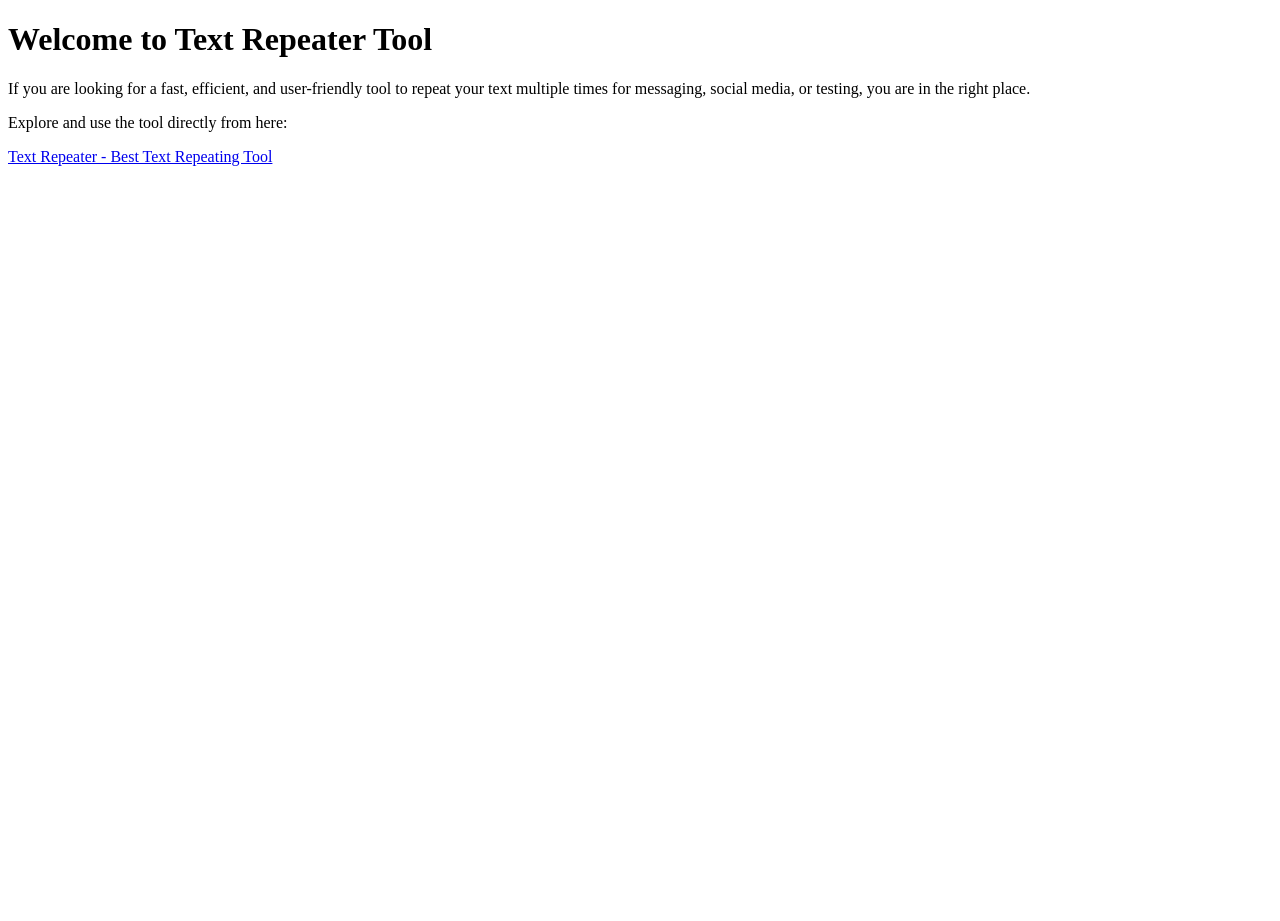
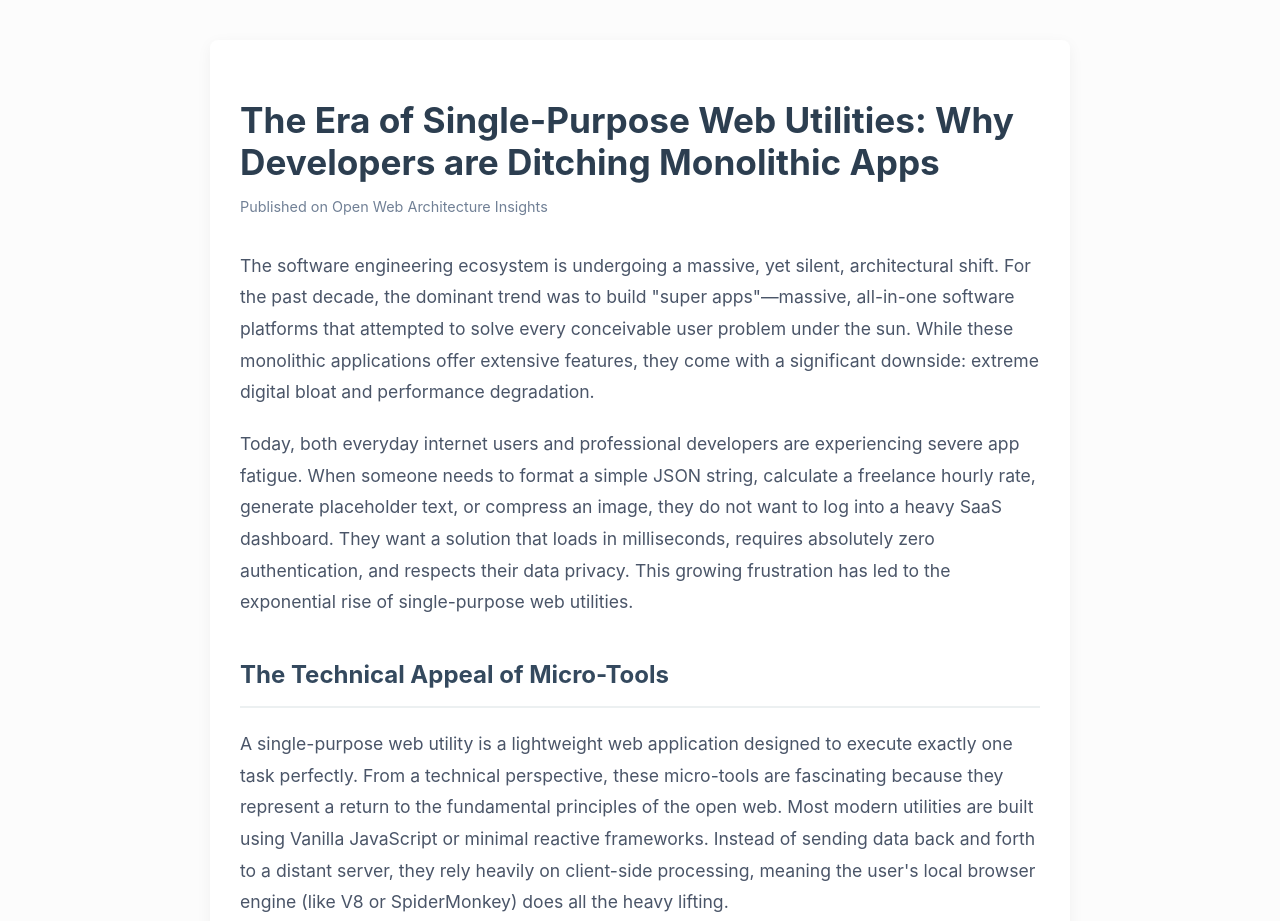
Before and after one commit to Asuike43/text-repeater, a plain HTML site: page index.html in a window 1280 px wide. Shown: the top 921 px of the page. Before the commit the page ends 800 px from the top, so only its background shows below. Drawn offline with Linux system fonts and the light colour scheme.

Commit message:
Update index.html

```diff
--- a/index.html
+++ b/index.html
@@ -3,17 +3,88 @@
 <head>
     <meta charset="UTF-8">
     <meta name="viewport" content="width=device-width, initial-scale=1.0">
-    <title>Text Repeater - Best Online Text Repeating Tool</title>
-    <meta name="description" content="Use the best online text repeater tool to repeat words, sentences, or paragraphs quickly and easily. Generate repetitive text with a single click.">
+    <title>The Era of Single-Purpose Web Utilities</title>
+    <meta name="description" content="An in-depth look at why web developers are shifting towards lightweight, single-purpose web utilities and client-side processing over monolithic apps.">
+    <style>
+        body {
+            font-family: -apple-system, BlinkMacSystemFont, "Segoe UI", Roboto, Helvetica, Arial, sans-serif;
+            line-height: 1.8;
+            color: #333;
+            background-color: #fcfcfc;
+            margin: 0;
+            padding: 0;
+        }
+        main {
+            max-width: 800px;
+            margin: 40px auto;
+            padding: 30px;
+            background: #ffffff;
+            box-shadow: 0 4px 15px rgba(0,0,0,0.05);
+            border-radius: 8px;
+        }
+        h1 {
+            color: #2c3e50;
+            font-size: 2.2em;
+            margin-bottom: 10px;
+            line-height: 1.2;
+        }
+        h2 {
+            color: #34495e;
+            margin-top: 35px;
+            border-bottom: 2px solid #ecf0f1;
+            padding-bottom: 10px;
+        }
+        p {
+            font-size: 1.1em;
+            margin-bottom: 20px;
+            color: #4a5568;
+        }
+        a {
+            color: #3182ce;
+            text-decoration: none;
+            font-weight: 600;
+        }
+        a:hover {
+            text-decoration: underline;
+            color: #2b6cb0;
+        }
+        .meta-info {
+            font-size: 0.9em;
+            color: #718096;
+            margin-bottom: 30px;
+        }
+    </style>
 </head>
 <body>
+
     <main>
-        <h1>Welcome to Text Repeater Tool</h1>
-        <p>If you are looking for a fast, efficient, and user-friendly tool to repeat your text multiple times for messaging, social media, or testing, you are in the right place.</p>
-        <p>Explore and use the tool directly from here:</p>
-        <p>
-            <a href="https://www.textrepeater.tech/" rel="dofollow">Text Repeater - Best Text Repeating Tool</a>
-        </p>
+        <article>
+            <h1>The Era of Single-Purpose Web Utilities: Why Developers are Ditching Monolithic Apps</h1>
+            <div class="meta-info">Published on Open Web Architecture Insights</div>
+
+            <p>The software engineering ecosystem is undergoing a massive, yet silent, architectural shift. For the past decade, the dominant trend was to build "super apps"—massive, all-in-one software platforms that attempted to solve every conceivable user problem under the sun. While these monolithic applications offer extensive features, they come with a significant downside: extreme digital bloat and performance degradation.</p>
+
+            <p>Today, both everyday internet users and professional developers are experiencing severe app fatigue. When someone needs to format a simple JSON string, calculate a freelance hourly rate, generate placeholder text, or compress an image, they do not want to log into a heavy SaaS dashboard. They want a solution that loads in milliseconds, requires absolutely zero authentication, and respects their data privacy. This growing frustration has led to the exponential rise of single-purpose web utilities.</p>
+
+            <h2>The Technical Appeal of Micro-Tools</h2>
+
+            <p>A single-purpose web utility is a lightweight web application designed to execute exactly one task perfectly. From a technical perspective, these micro-tools are fascinating because they represent a return to the fundamental principles of the open web. Most modern utilities are built using Vanilla JavaScript or minimal reactive frameworks. Instead of sending data back and forth to a distant server, they rely heavily on client-side processing, meaning the user's local browser engine (like V8 or SpiderMonkey) does all the heavy lifting.</p>
+
+            <p>This decentralized, serverless architecture offers three massive advantages. First, without backend API calls to wait for, these tools respond instantly to user input. Second, because data is never transmitted across the network, sensitive text or financial calculations remain strictly on the user's device, ensuring total privacy. Finally, they remove all friction—there are no paywalls, no pop-ups, and no complicated onboarding sequences.</p>
+
+            <h2>Centralizing the Micro-Utility Ecosystem</h2>
+
+            <p>As the demand for these lightweight applications grows, a new challenge has naturally emerged: discoverability. Users often find themselves hoarding dozens of different isolated bookmarks for various tasks—one domain for converting text cases, another for generating secure passwords, and yet another for calculating percentage differences.</p>
+
+            <p>To solve this fragmentation without reintroducing the bloat of monolithic apps, visionary web developers are now building unified utility directories. A perfect example of this modern architectural approach is <a href="https://toolfount.com/">ToolFount</a>, a comprehensive web platform that aggregates various developer tools, financial calculators, and daily-life utilities into a single, lightning-fast ecosystem. By ensuring that the core logic of each individual tool remains entirely client-side, platforms like this offer the centralized convenience of a "super app" while maintaining the instant load times and privacy guarantees of a static webpage.</p>
+
+            <h2>The Future of Web Development</h2>
+
+            <p>The undeniable success of single-purpose web utilities carries a highly valuable lesson for modern software engineers. It conclusively proves that users prioritize speed, efficiency, and simplicity over complex, overloaded feature sets. When planning your next web project, you must consider whether you truly need a massive backend architecture and a complex database infrastructure.</p>
+
+            <p>Sometimes, the most valuable product you can build for a user is a clean, accessible HTML interface paired with a highly optimized JavaScript function. As the internet continues to mature, developers who respect their users' time and device resources by embracing lightweight architectures will ultimately win the organic traffic game.</p>
+        </article>
     </main>
+
 </body>
 </html>
```
